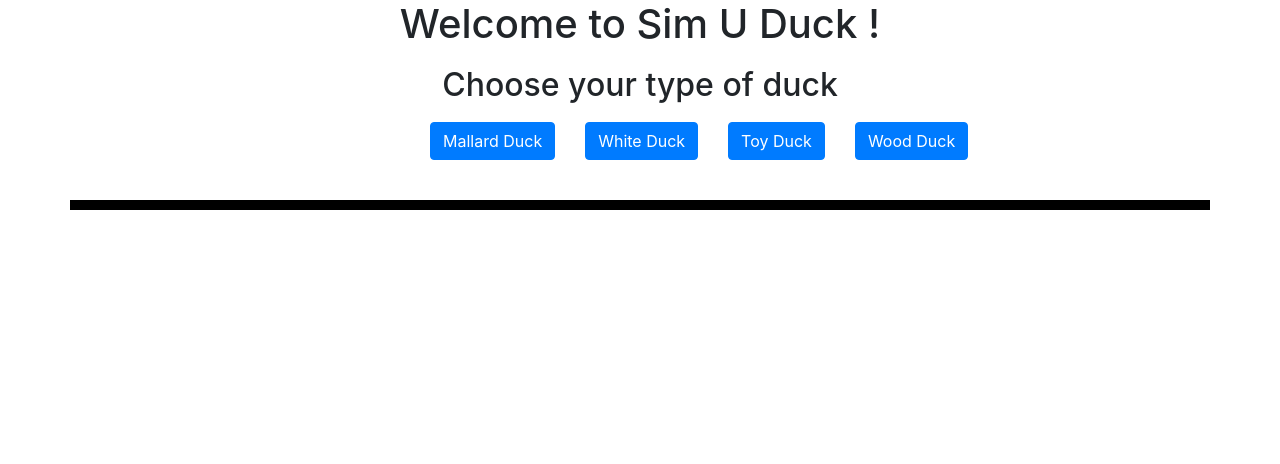
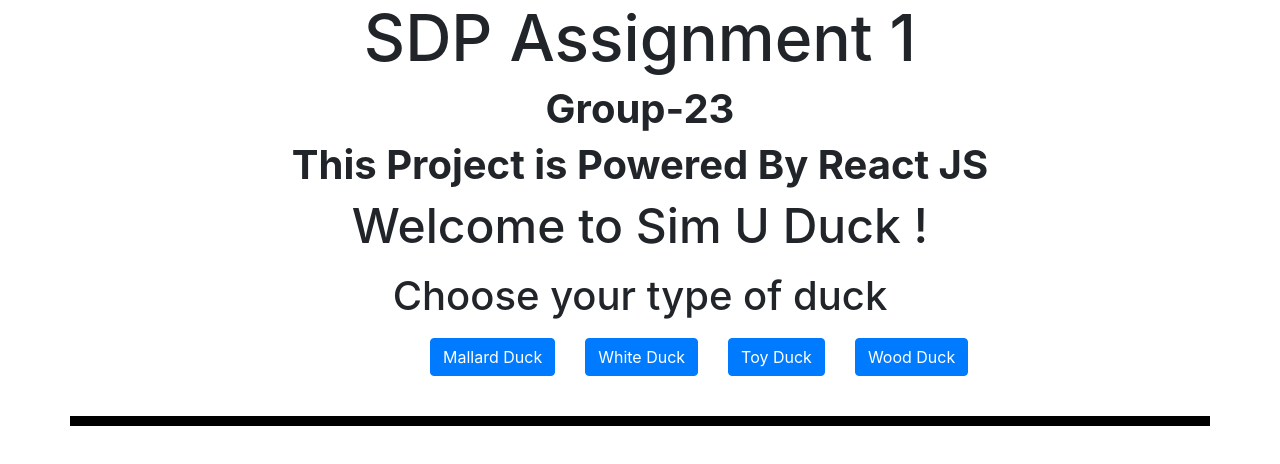
Before and after one commit to abdullah-ch/SDP, a React (Create React App) app: page / in a window 1280 px wide. Shown: the top 464 px of the page. Built offline with nearby package versions, Linux system fonts and the light colour scheme.

Commit message:
added ducks' sounds

```diff
--- a/src/App.js
+++ b/src/App.js
@@ -4,6 +4,9 @@
 import toyDuck from "./images/toy.png";
 import woodDuck from "./images/wood.png";
 import whiteDuck from "./images/white.png";
+import quackSound from "./music/Duck-quack.mp3";
+import squeakSound from "./music/squeaky-toy-sound.mp3";
+
 import "./App.css";
 import "bootstrap/dist/css/bootstrap.min.css";
 
@@ -46,7 +49,7 @@
 
 class SilentSound extends QuackBehaviour {
   quack = () => {
-    return <p>I am a silent duck</p>;
+    return <p></p>;
   };
 }
 
@@ -70,8 +73,10 @@
     this.state = {
       canFly: false,
       canQuack: false,
+      quackSound: new Audio(quackSound),
     };
   }
+
   quack = () => {
     const quack = new QuackSound();
     return quack.quack();
@@ -107,6 +112,7 @@
           onClick={(event) => {
             event.preventDefault();
             this.setState({ canQuack: true });
+            this.state.quackSound.play();
           }}
         >
           Quack
@@ -124,6 +130,7 @@
     this.state = {
       canFly: false,
       canQuack: false,
+      quackSound: new Audio(quackSound),
     };
   }
   quack = () => {
@@ -161,6 +168,7 @@
           onClick={(event) => {
             event.preventDefault();
             this.setState({ canQuack: true });
+            this.state.quackSound.play();
           }}
         >
           Quack
@@ -225,6 +233,7 @@
     this.state = {
       canFly: false,
       canQuack: false,
+      squeakSound: new Audio(squeakSound),
     };
   }
   quack = () => {
@@ -255,6 +264,7 @@
           onClick={(event) => {
             event.preventDefault();
             this.setState({ canQuack: true });
+            this.state.squeakSound.play();
           }}
         >
           Quack
@@ -272,9 +282,14 @@
   const [toyDuckList, setToyDuckList] = useState([]);
 
   return (
-    <div >
-      <h1>Welcome to Sim U Duck !</h1>
-      <h2>Choose your type of duck</h2>
+    <div>
+      <h1 style={{ fontSize: "400%" }}>SDP Assignment 1</h1>
+      <h1 style={({ fontSize: "300%" }, { fontWeight: "bold" })}>Group-23</h1>
+      <h1 style={({ fontSize: "300%" }, { fontWeight: "bold" })}>
+        This Project is Powered By React JS
+      </h1>
+      <h1 style={{ fontSize: "300%" }}>Welcome to Sim U Duck !</h1>
+      <h2 style={{ fontSize: "250%" }}>Choose your type of duck</h2>
       <div className="menu">
         <Button
           className="buttoom"
```
Also changed, not shown: 2 other files (tests, documents, lock files or other folders).
